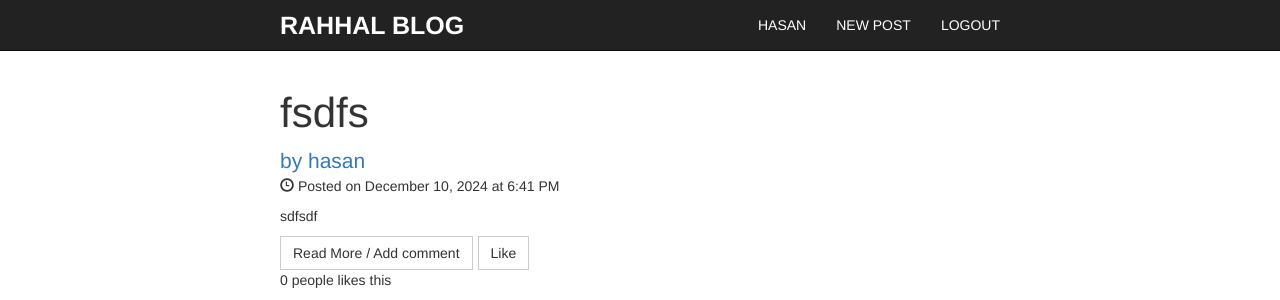
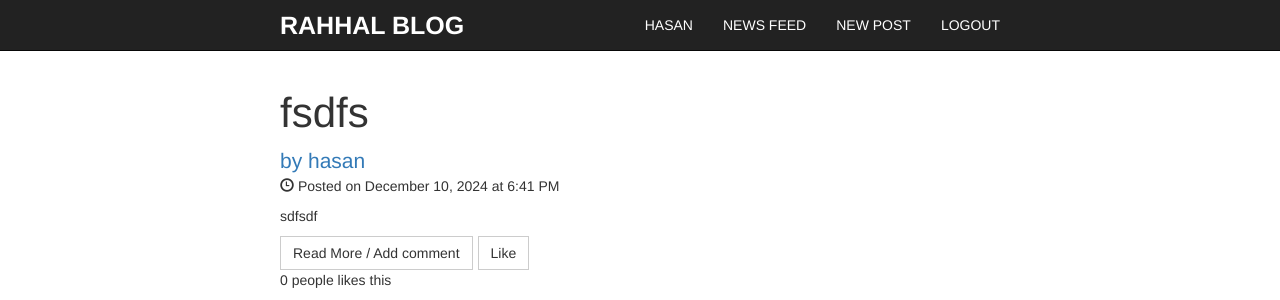
Before and after one commit to hassan-rahhal/Blog-Application, a PHP site: page /index.php in a window 1280 px wide. Shown: the top 300 px of the page. Run offline with PHP 8.4, Linux system fonts and the light colour scheme; a user stored in the database is signed in; data comes from the database, SQL or seed files in the repository.

Commit message:
Fixing news feed bug

```diff
--- a/components/nav.php
+++ b/components/nav.php
@@ -41,6 +41,9 @@ if(isset($_SESSION['loggedIn']) && $_SESSION['loggedIn'] == true){
                             <a href="author.php?id='.$_SESSION['userId'].'">'. $_SESSION['username'].'</a>
                         </li>
                         <li>
+                            <a href="index.php">News Feed</a>
+                        </li>
+                        <li>
                             <a href="newpost.php">New Post</a>
                         </li>
                         <li>
```
